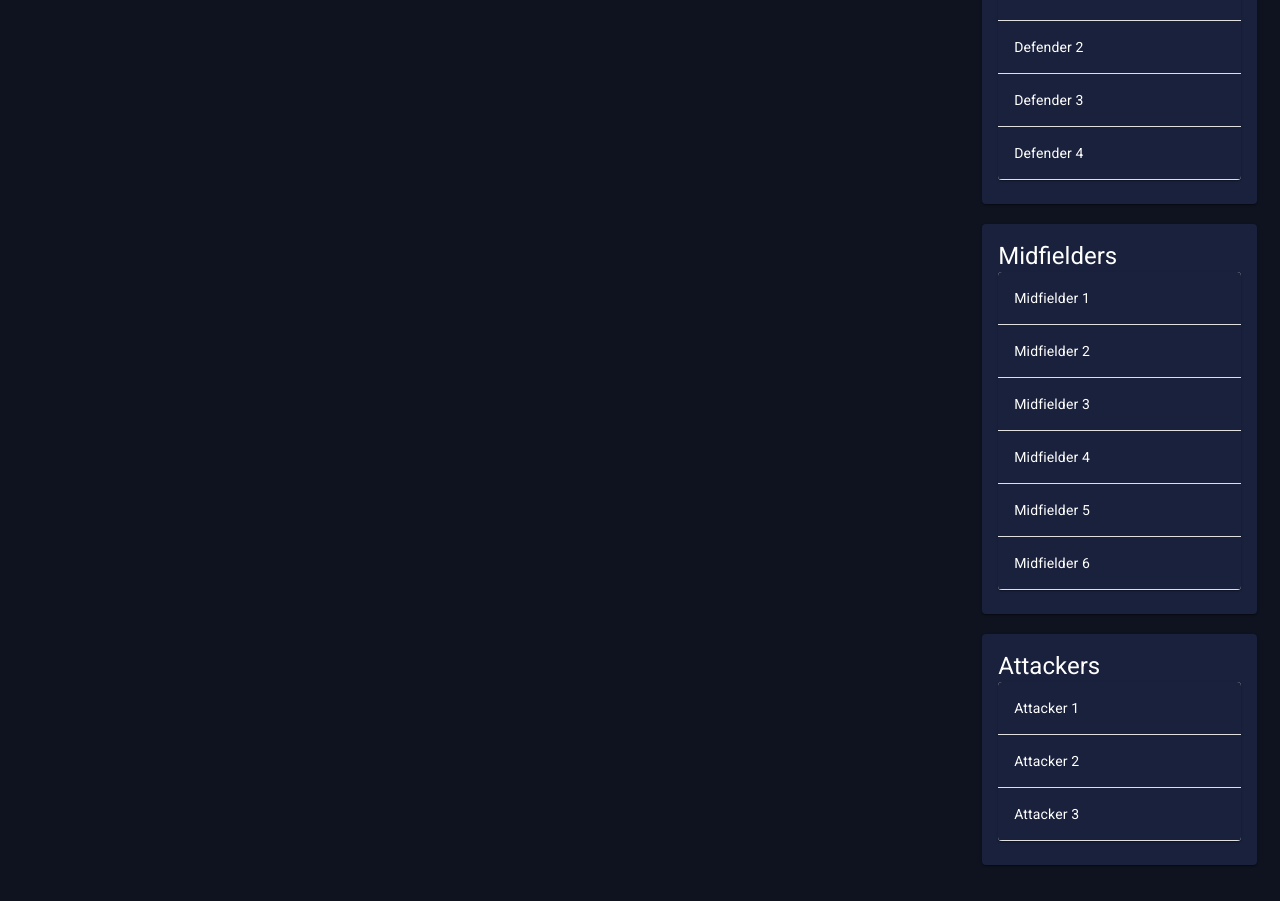
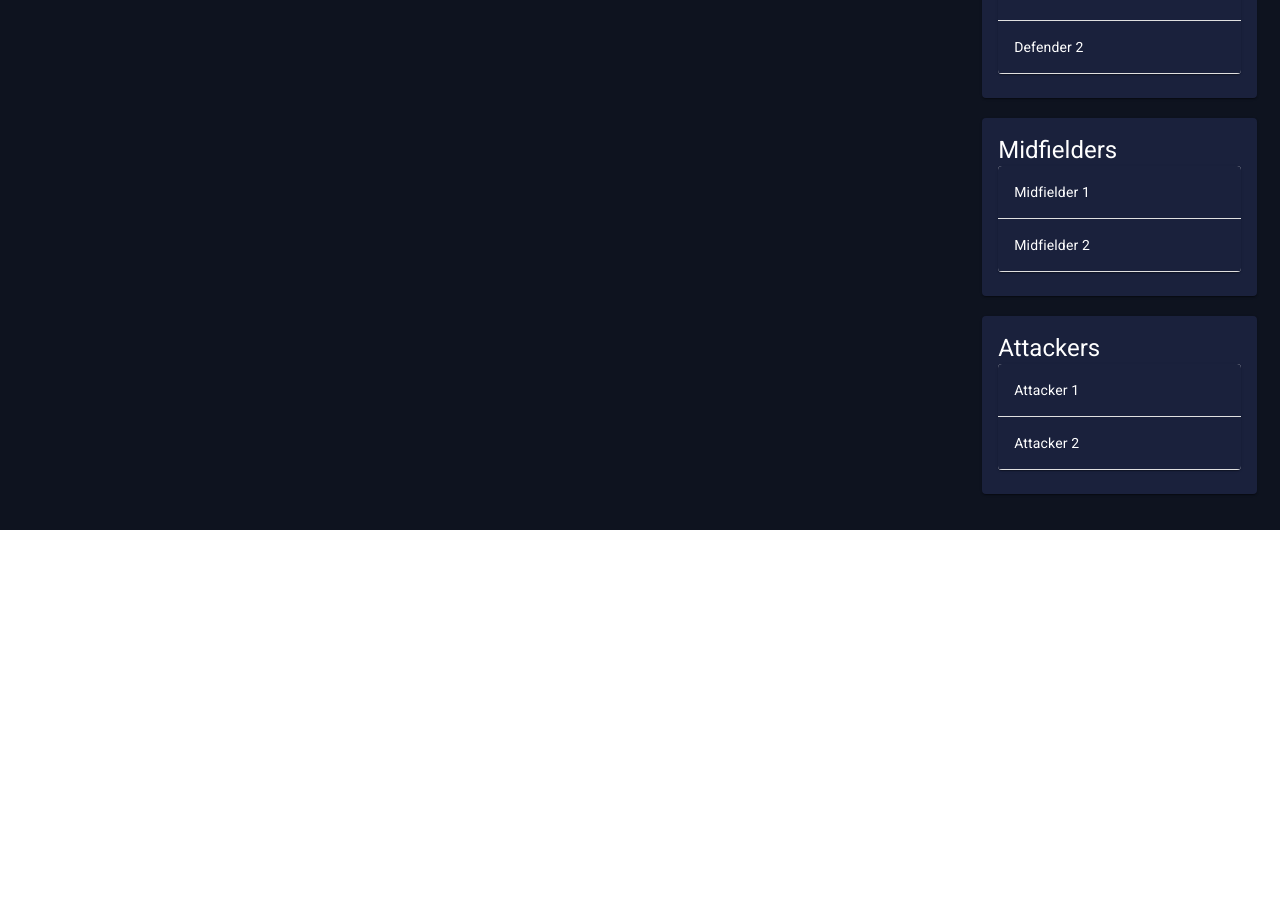
Before and after one commit to mfsl-capstone/mfsl-frontend, a React (Create React App) app: page /trade in a window 1280 px wide. Shown: the part 500-1401 px from the top of the page. After the commit the page ends 1030 px from the top, so only its background shows below. Built offline with nearby package versions, Linux system fonts and the light colour scheme; sample sign-in values are in the browser's storage.

Commit message:
feat: CAP-88 - made it the Player object we have defined

```diff
--- a/src/Pages/TradePage/TradePage.tsx
+++ b/src/Pages/TradePage/TradePage.tsx
@@ -2,31 +2,31 @@ import React from "react";
 import TeamTableView from "../../components/Team/TeamTableView";
 import "./TradePage.scss";
 import {Typography} from "@mui/material";
+import { Player } from "../../components/Team/Player/Player";
 
 const TradePage: React.FC = () => {
-    const goalkeepers = [
-        {id: 1, name: "Goalkeeper 1"},
-        {id: 2, name: "Goalkeeper 2"}
-    ]
-    const defenders = [
-        {id: 1, name: "Defender 1"},
-        {id: 2, name: "Defender 2"},
-        {id: 3, name: "Defender 3"},
-        {id: 4, name: "Defender 4"}
-    ]
-    const midfielders = [
-        {id: 1, name: "Midfielder 1"},
-        {id: 2, name: "Midfielder 2"},
-        {id: 3, name: "Midfielder 3"},
-        {id: 4, name: "Midfielder 4"},
-        {id: 5, name: "Midfielder 5"},
-        {id: 6, name: "Midfielder 6"}
-    ]
-    const attackers = [
-        {id: 1, name: "Attacker 1"},
-        {id: 2, name: "Attacker 2"},
-        {id: 3, name: "Attacker 3"}
-    ]
+
+    // Mock data
+    const goalkeepers: Player[] = [
+        { id: 1, name: 'Goalkeeper 1', position: 'Goalkeeper', number: 1, totalPoints: 10, onClick: () => {}, color: 'blue', nameColor: 'white', numberColor: 'white', pictureUrl: '', teamPictureUrl: '', teamName: 'Team 1', teamId: 1, results: null, fixtures: null, upcomingGames: '', totals: null },
+        { id: 2, name: 'Goalkeeper 2', position: 'Goalkeeper', number: 2, totalPoints: 20, onClick: () => {}, color: 'blue', nameColor: 'white', numberColor: 'white', pictureUrl: '', teamPictureUrl: '', teamName: 'Team 2', teamId: 2, results: null, fixtures: null, upcomingGames: '', totals: null }
+    ];
+
+    const defenders: Player[] = [
+        { id: 3, name: 'Defender 1', position: 'Defender', number: 3, totalPoints: 30, onClick: () => {}, color: 'red', nameColor: 'white', numberColor: 'white', pictureUrl: '', teamPictureUrl: '', teamName: 'Team 1', teamId: 1, results: null, fixtures: null, upcomingGames: '', totals: null },
+        { id: 4, name: 'Defender 2', position: 'Defender', number: 4, totalPoints: 40, onClick: () => {}, color: 'red', nameColor: 'white', numberColor: 'white', pictureUrl: '', teamPictureUrl: '', teamName: 'Team 2', teamId: 2, results: null, fixtures: null, upcomingGames: '', totals: null }
+    ];
+
+    const midfielders: Player[] = [
+        { id: 5, name: 'Midfielder 1', position: 'Midfielder', number: 5, totalPoints: 50, onClick: () => {}, color: 'green', nameColor: 'white', numberColor: 'white', pictureUrl: '', teamPictureUrl: '', teamName: 'Team 1', teamId: 1, results: null, fixtures: null, upcomingGames: '', totals: null },
+        { id: 6, name: 'Midfielder 2', position: 'Midfielder', number: 6, totalPoints: 60, onClick: () => {}, color: 'green', nameColor: 'white', numberColor: 'white', pictureUrl: '', teamPictureUrl: '', teamName: 'Team 2', teamId: 2, results: null, fixtures: null, upcomingGames: '', totals: null }
+    ];
+
+    const attackers: Player[] = [
+        { id: 7, name: 'Attacker 1', position: 'Attacker', number: 7, totalPoints: 70, onClick: () => {}, color: 'yellow', nameColor: 'white', numberColor: 'white', pictureUrl: '', teamPictureUrl: '', teamName: 'Team 1', teamId: 1, results: null, fixtures: null, upcomingGames: '', totals: null },
+        { id: 8, name: 'Attacker 2', position: 'Attacker', number: 8, totalPoints: 80, onClick: () => {}, color: 'yellow', nameColor: 'white', numberColor: 'white', pictureUrl: '', teamPictureUrl: '', teamName: 'Team 2', teamId: 2, results: null, fixtures: null, upcomingGames: '', totals: null }
+    ];
+
     return (
       <div>
           <div className="trade-page-header">
--- a/src/components/Team/TeamTableView.tsx
+++ b/src/components/Team/TeamTableView.tsx
@@ -3,11 +3,7 @@ import Card from '@mui/material/Card';
 import CardContent from '@mui/material/CardContent';
 import Typography from '@mui/material/Typography';
 import {Table, TableBody, TableCell, TableContainer, TableRow, Paper} from '@mui/material';
-
-interface Player {
-  id: number;
-  name: string;
-}
+import { Player} from "./Player/Player";
 
 interface TeamTableViewProps {
   teamName: string;
```
